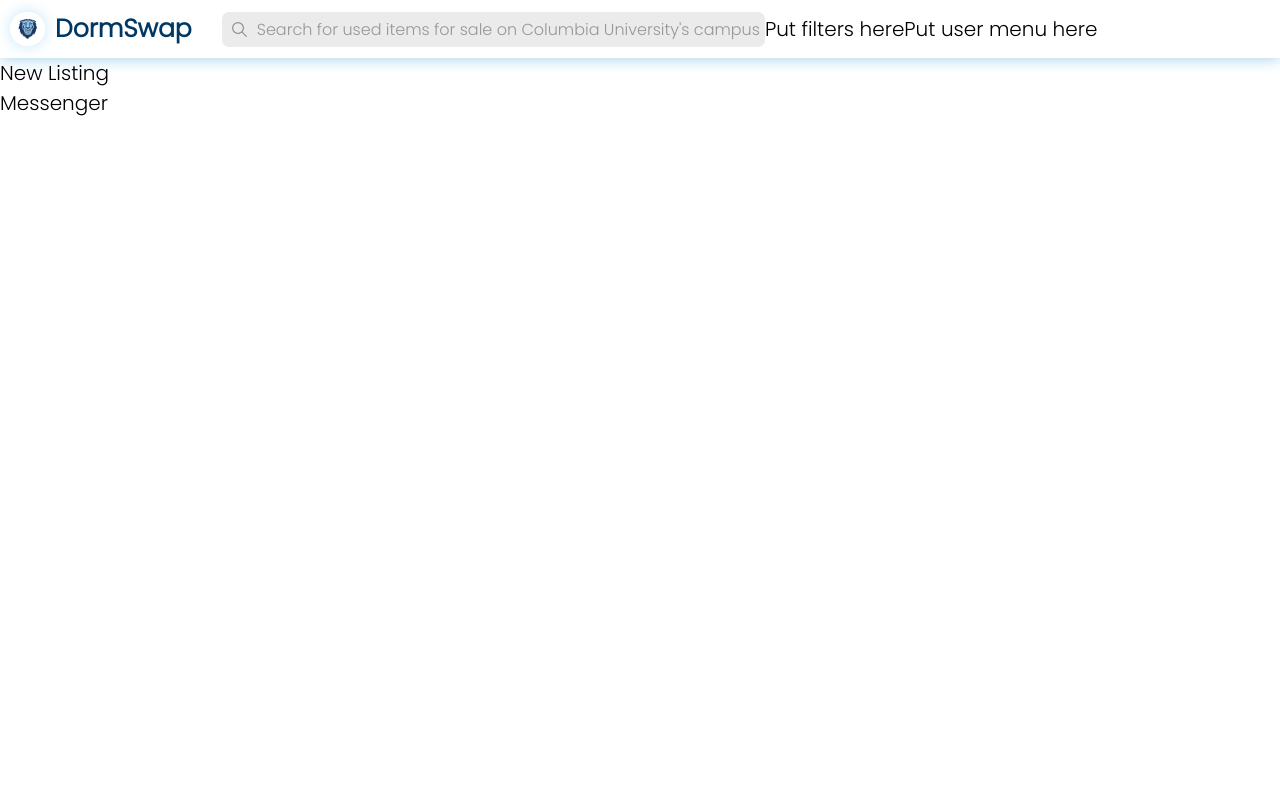
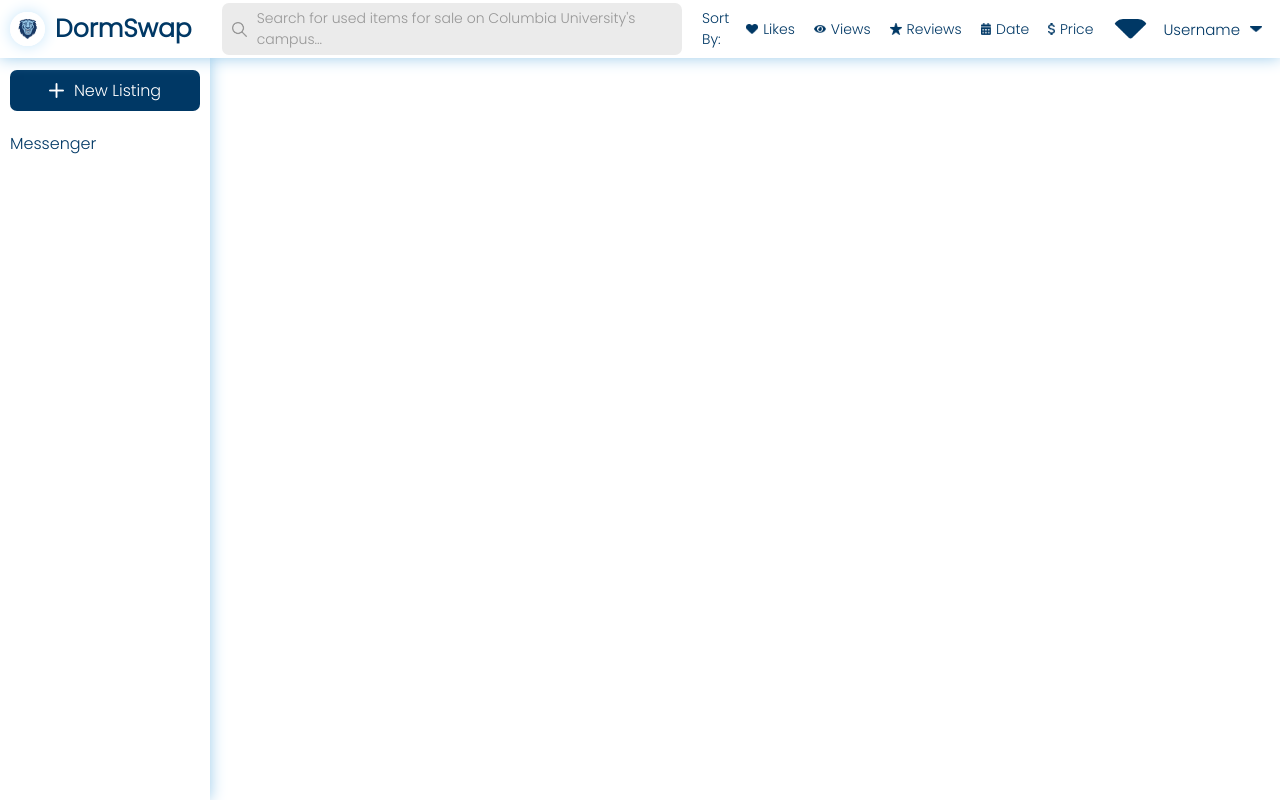
Before and after one commit to willhoppin/dormswap, a Flask app: template templates/index.html in a window 1280 px wide. Run offline with Flask 2, Linux system fonts and the light colour scheme; the template is opened without the code that fills it, so the values that code supplies are empty; parts of the project's set-up code (start-up, migrations or seed data) failed here and were passed over.

Commit message:
Commit main design for home page

```diff
--- a/server.py
+++ b/server.py
@@ -41,12 +41,13 @@ engine = create_engine(DATABASEURI)
 # Example of running queries in your database
 # Note that this will probably not work if you already have a table named 'test' in your database, containing meaningful data. This is only an example showing you how to run queries in your database using SQLAlchemy.
 #
+'''
 engine.execute("""CREATE TABLE IF NOT EXISTS test (
   id serial,
   name text
 );""")
 engine.execute("""INSERT INTO test(name) VALUES ('grace hopper'), ('alan turing'), ('ada lovelace');""")
-
+'''
 
 @app.before_request
 def before_request():
--- a/templates/index.html
+++ b/templates/index.html
@@ -11,12 +11,31 @@
 
     .main-wrapper {
       font-family: Poppins;
+      display: flex;
+      flex-direction: column-reverse;
     }
 
     .top-wrapper {
       box-shadow: 0px 0px 15px 0px #9BCBEB;
+      background: white;
+      position: absolute;
+      top: 0;
+      width: 100%;
+      justify-content: space-between;
       display: flex;
       align-items: center;
+    }
+
+    .top-wrapper-left {
+      display: flex;
+      align-items: center;
+    }
+
+    .left-wrapper {
+      box-shadow: 0px 0px 15px 0px #9BCBEB;
+      width: 210px;
+      height: 100vh;
+      background: white;
     }
 
     .logo-text-wrapper {
@@ -44,18 +63,126 @@
       border-radius: 7px;
       display: flex;
       align-items: center;
+      margin-right: 20px;
     }
 
     .search-text {
       color: #979797;
-      font-size: 16px;
-      padding: 5px;
+      font-size: 14px;
+      padding: 5px 20px 5px 5px;
     }
 
     .search-icon {
       width: 15px;
       height: 15px;
       margin: 0 5px 0 10px;
+    }
+
+    .filters-wrapper {
+      display: flex;
+      color: #003865;
+      font-size: 14px;
+    }
+
+    .filters-text {
+      font-weight: 500;
+      margin-right: 10px;
+    }
+
+    .filter-button-icon {
+      max-height: 12px;
+      max-width: 12px;
+      margin-right: 5px;
+      object-fit: cover;
+    }
+
+    .profile-menu-wrapper {
+      display: flex;
+      align-items: center;
+      padding: 8px;
+      border-radius: 7px;
+      transition: 0.2s ease-in-out;
+      margin-right: 10px;
+    }
+
+    .profile-menu-wrapper:hover {
+      background: #d3dce2;
+      cursor: pointer;
+    }
+
+    .profile-menu-text {
+      font-weight: 500;
+      font-size: 15px;
+      color: #003865;
+      margin: 0 10px 0 15px;
+    }
+
+    .profile-menu-caret {
+      max-height: 12px;
+      max-width: 12px;
+      object-fit: cover;
+    }
+
+    .profile-menu-photo {
+      max-height: 35px;
+      max-width: 35px;
+      object-fit: cover;
+      border-radius: 20px;
+    }
+
+    .filter-button {
+      display: flex;
+      align-items: center;
+      margin-right: 5px;
+      border-radius: 30px;
+      transition: 0.2s ease-in-out;
+      padding: 0px 7px;
+    }
+
+    .filter-button:hover {
+      background: #d3dce2;
+      cursor: pointer;
+    }
+
+    .new-listing-btn-wrapper {
+      padding-top: 60px;
+    }
+
+    .new-listing-btn {
+      display: flex;
+      align-items: center;
+      background: #003865;
+      border-radius: 7px;
+      margin: 10px;
+      justify-content: center;
+      padding: 8px;
+      transition: 0.2s ease-in-out;
+    }
+
+    .new-listing-btn:hover {
+      cursor: pointer;
+      background: #2d6897;
+    }
+
+    .new-listing-btn-text {
+      color: white;
+      font-weight: 500;
+      font-size: 16px;
+    }
+
+    .new-listing-btn-icon {
+      max-height: 15px;
+      max-width: 15px;
+      object-fit: cover;
+      margin-right: 10px;
+    }
+
+    .messenger-text {
+      font-weight: 500;
+      font-size: 16px;
+      color: #003865;
+      margin-left: 10px;
+      margin-top: 20px;
     }
   </style>
 
@@ -85,6 +212,7 @@
 
 <div class="main-wrapper">
   <div class="top-wrapper">
+    <div class="top-wrapper-left">
       <div class="logo-text-wrapper">
         <img class="logo-image" src="{{url_for('static', filename='lion.png')}}" align="middle" />
         <div class="logo-text">
@@ -95,17 +223,48 @@
         <img class="search-icon" src="{{url_for('static', filename='search.png')}}" align="middle" />
         <!--Make this a form?-->
         <div class="search-text">
-        Search for used items for sale on Columbia University's campus
+          Search for used items for sale on Columbia University's campus...
         </div>
       </div>
-    <div class="filters-wrapper">Put filters here</div>
-    <div class="profile-menu-wrapper">Put user menu here</div>
+      <div class="filters-wrapper">
+        <div class="filters-text">Sort By:</div>
+        <div class="filter-button">
+          <img class="filter-button-icon" src="{{url_for('static', filename='heart.png')}}" align="middle" />
+          <div class="filter-button-text">Likes</div>
+        </div>
+        <div class="filter-button">
+          <img class="filter-button-icon" src="{{url_for('static', filename='eye.png')}}" align="middle" />
+          <div class="filter-button-text">Views</div>
+        </div>
+        <div class="filter-button">
+          <img class="filter-button-icon" src="{{url_for('static', filename='star.png')}}" align="middle" />
+          <div class="filter-button-text">Reviews</div>
+        </div>
+        <div class="filter-button">
+          <img class="filter-button-icon" src="{{url_for('static', filename='cal.png')}}" align="middle" />
+          <div class="filter-button-text">Date</div>
+        </div>
+        <div class="filter-button">
+          <img class="filter-button-icon" src="{{url_for('static', filename='money.png')}}" align="middle" />
+          <div class="filter-button-text">Price</div>
+        </div>
+      </div>
+    </div>
+    <div class="top-wrapper-right">
+      <div class="profile-menu-wrapper">
+        <img class="profile-menu-photo" src="{{url_for('static', filename='caret.png')}}" align="middle" />
+        <div class="profile-menu-text">Username</div>
+        <img class="profile-menu-caret" src="{{url_for('static', filename='caret.png')}}" align="middle" />
+      </div>
+    </div>
   </div>
   <div class="body-wrapper">
     <div class="left-wrapper">
       <div class="new-listing-btn-wrapper">
-        <img class="plus-icon" src="" align="middle" />
+        <div class="new-listing-btn">
+          <img class="new-listing-btn-icon" src="{{url_for('static', filename='plus.png')}}" align="middle" />
           <div class="new-listing-btn-text">New Listing</div>
+        </div>
       </div>
       <div class="messenger-text">Messenger</div>
     </div>
```
Also changed, not shown: static/cal.png (added), static/caret.png (added), static/eye.png (added), static/heart.png (added), static/money.png (added), static/plus.png (added), static/star.png (added). Lines whose indentation alone changed are shown as unchanged.
